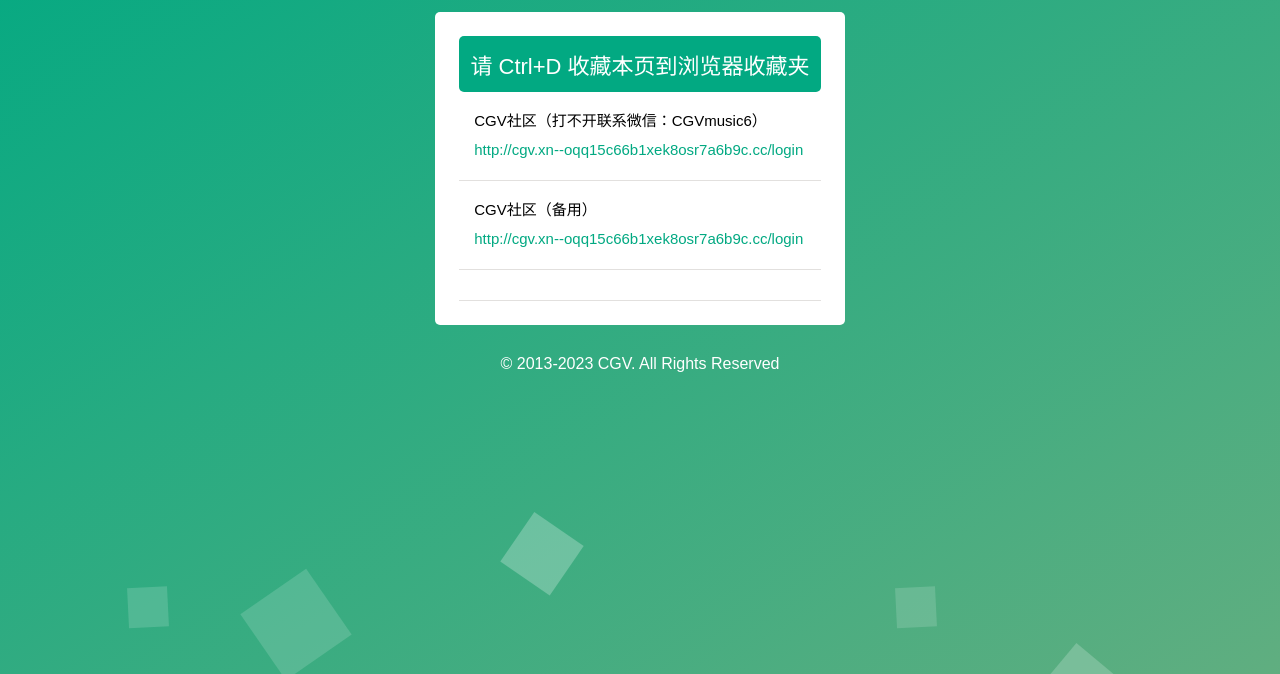
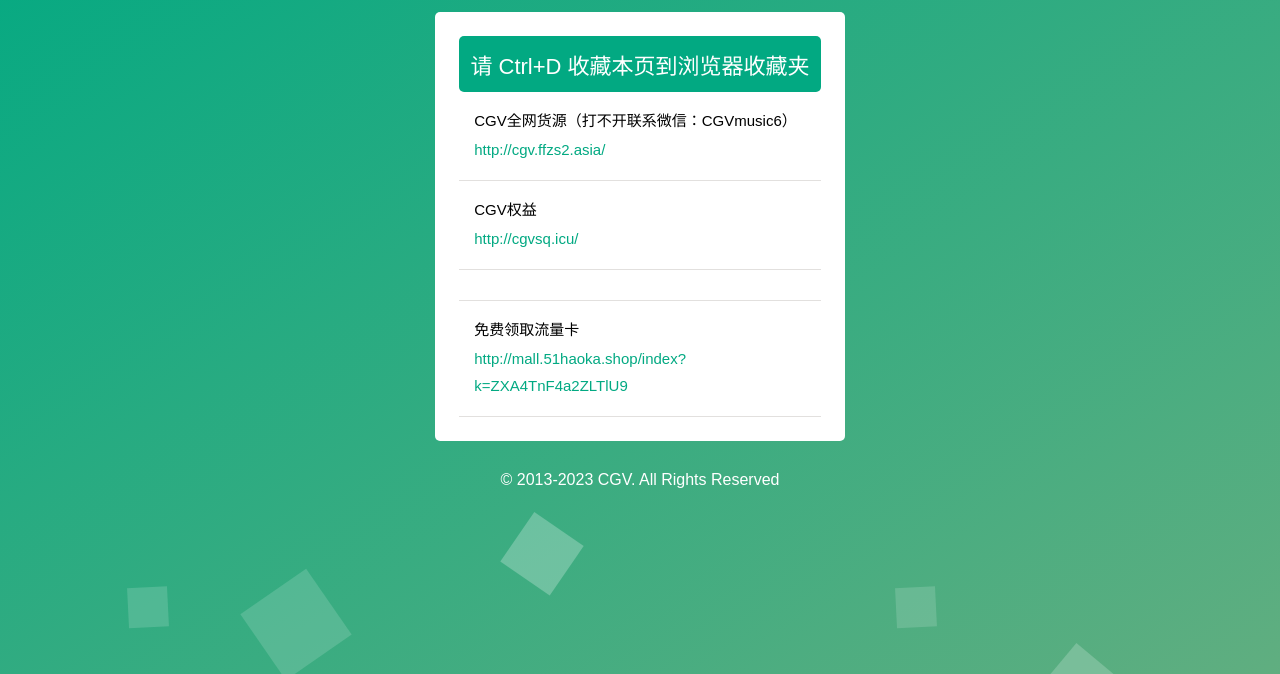
Before and after one commit to CGV666/CGV666.github.io, a plain HTML site: page index.html in a window 1280 px wide. Shown: the part 126-800 px from the top of the page. Drawn offline with Linux system fonts and the light colour scheme.

Commit message:
Update index.html

```diff
--- a/index.html
+++ b/index.html
@@ -22,16 +22,20 @@
 							<h2>请 Ctrl+D 收藏本页到浏览器收藏夹</h2>
 							<ul>
 								<li>
-									CGV社区（打不开联系微信：CGVmusic6）
-									<a href="http://cgv.xn--oqq15c66b1xek8osr7a6b9c.cc/login" target="_blank"><i>http://cgv.xn--oqq15c66b1xek8osr7a6b9c.cc/login</i></a>
+									CGV全网货源（打不开联系微信：CGVmusic6）
+									<a href="http://cgv.ffzs2.asia/" target="_blank"><i>http://cgv.ffzs2.asia/</i></a>
 
 								</span></span></li>
 								<li>
-									CGV社区（备用）
-									<a href="http://cgv.xn--oqq15c66b1xek8osr7a6b9c.cc/login" target="_blank"><i>http://cgv.xn--oqq15c66b1xek8osr7a6b9c.cc/login</i></a>
+									CGV权益
+									<a href="http://cgvsq.icu/" target="_blank"><i>http://cgvsq.icu/</i></a>
 
 								</span></span></li>
 								<li>
+								<li>
+									免费领取流量卡
+									<a href="http://mall.51haoka.shop/index?k=ZXA4TnF4a2ZLTlU9" target="_blank"><i>http://mall.51haoka.shop/index?k=ZXA4TnF4a2ZLTlU9</i></a>
+
 					</div>
 				</div>
 				<p class="footer">© 2013-2023 CGV. All Rights Reserved</p>
```
